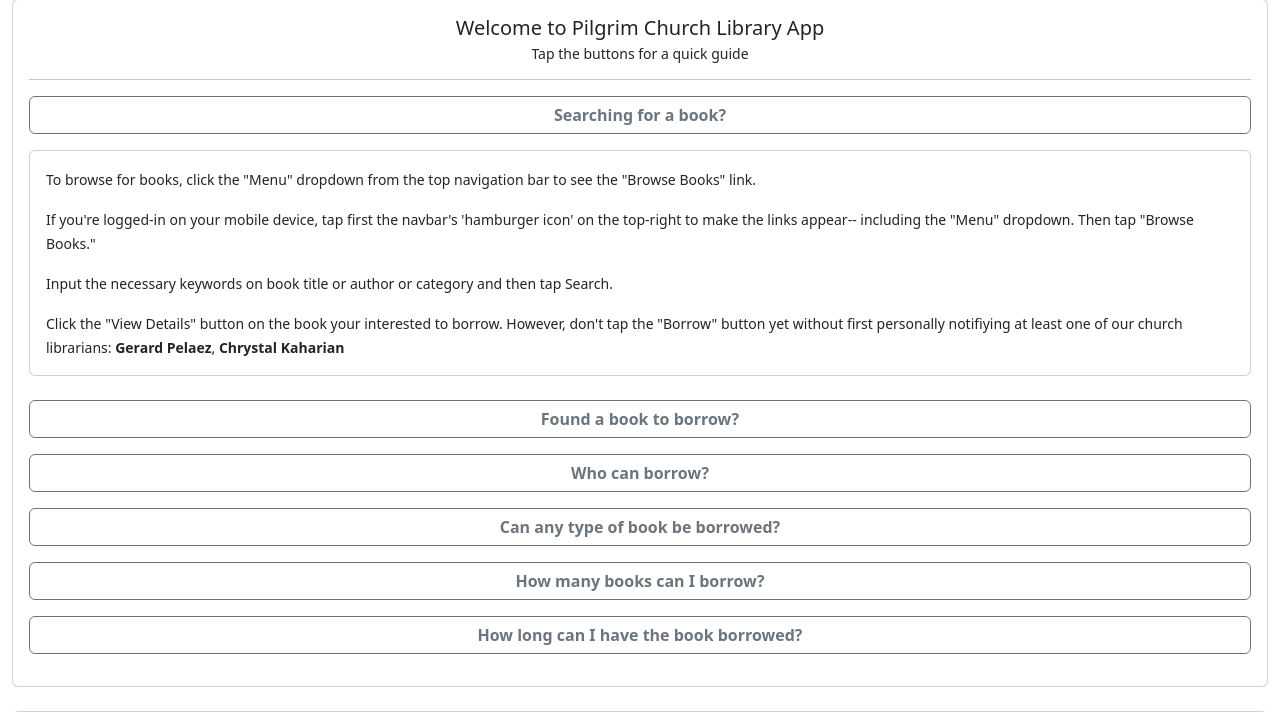
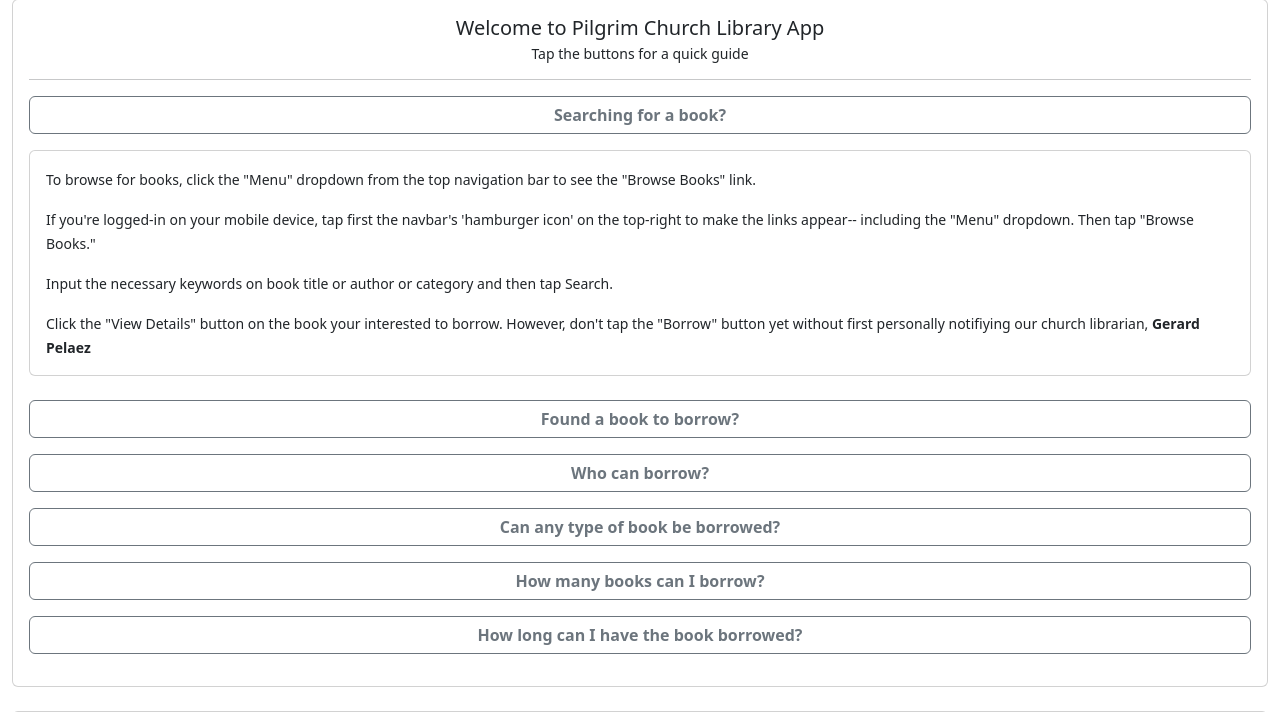
Before and after one commit to jedoyt/library-management-system-app, a Flask app: template app/templates/book_log/index.html in a window 1280 px wide, after a click on "Searching for a book?". Shown: the part 90-802 px from the top of the page. Run offline with Flask 3, Linux system fonts and the light colour scheme; the template is opened without the code that fills it, so the values that code supplies are empty; the visitor is signed in with stand-in values (Sample User, id 1); data comes from the database, SQL or seed files in the repository.

Commit message:
Updated content on quick guide

```diff
--- a/app/templates/book_log/index.html
+++ b/app/templates/book_log/index.html
@@ -37,8 +37,7 @@
                     <small>
                         Click the "View Details" button on the book your interested to borrow.
                         However, don't tap the "Borrow" button yet without first personally notifiying
-                        at least one of our church librarians: <strong>Gerard Pelaez</strong>,
-                        <strong>Chrystal Kaharian</strong>
+                        our church librarian, <strong>Gerard Pelaez</strong>
                     </small>
                 </p>
             </div>
@@ -54,9 +53,8 @@
             <div class="card card-body">
                 <p class="card-text">
                     <small>
-                        Before borrowing any book and tapping the "Borrow" button on the app, kindly approach first any of our
-                        church librarians --<strong>Gerard Pelaez</strong> and <strong>Chrystal Kaharian</strong>,
-                        to be personally notified. Preferrably during Lord's Day.
+                        Before borrowing any book and tapping the "Borrow" button on the app, kindly approach first our
+                        church librarian --<strong>Gerard Pelaez</strong> to be personally notified. Preferrably during Lord's Day.
                     </small>
                 </p>
             </div>
@@ -148,7 +146,7 @@
             <div class="card card-body">
                 <p class="card-text">
                     <small>
-                        For now, the member can have the book borrowed for one week (7 calendar days).
+                        For now, the member can have the book borrowed for two weeks (14 calendar days).
                         After that, we expect the book to be returned personally to any of our librarian
                         (Preferrably during Lord's Day).
                     </small>
```
